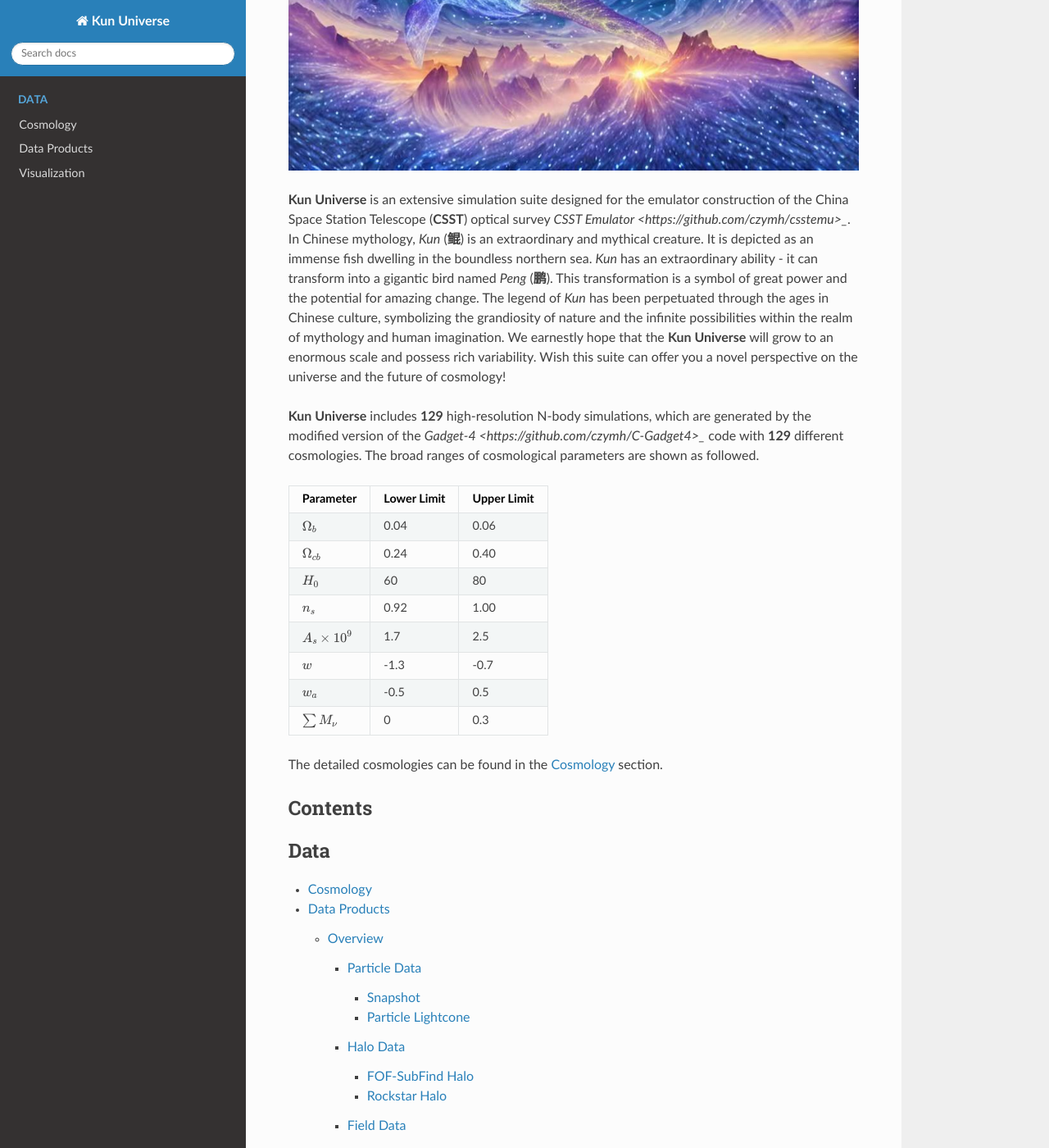
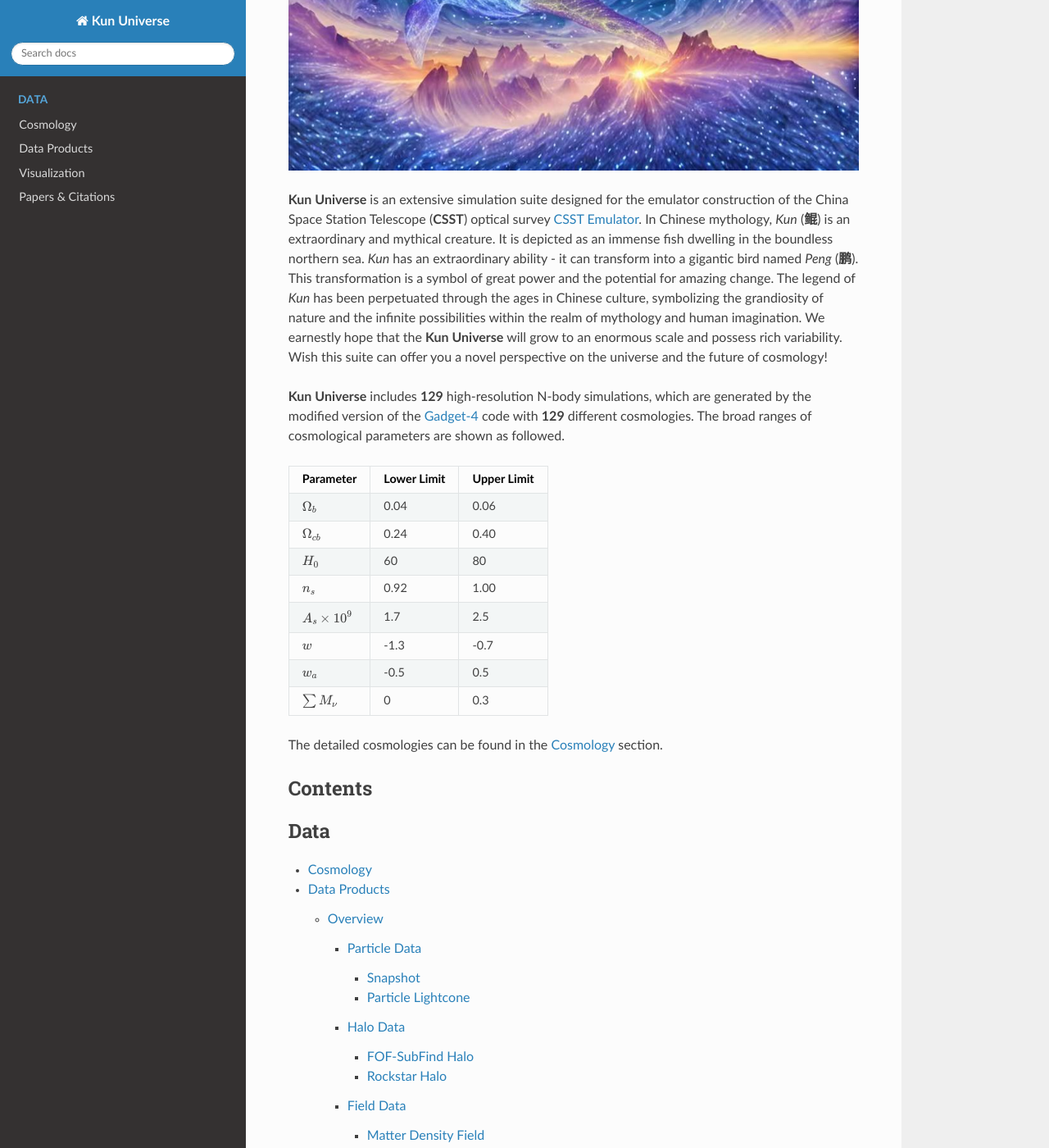
Before and after one commit to czymh/KunSimulation, a Sphinx documentation site: the page built from docs/source/index.rst, in a window 1280 px wide and 1400 px high, scrolled down 294 px. Shown: the whole window at 82% size. Built offline with Sphinx 7.4.7 and the Read the Docs theme 3.1.0, drawn with Linux system fonts in a browser that asks for light colours.

Commit message:
add citation

```diff
--- a/docs/source/dataproducts.rst
+++ b/docs/source/dataproducts.rst
@@ -6,7 +6,7 @@
 
 All simulations in the **Kun Universe** are generated by the modified version of the `Gadget-4` code with 129 different cosmologies.
 Each simulation evolves :math:`3072^3` particles in a box of :math:`1~h^{-1}\mathrm{Gpc}`  on a side.
-The massive neutrinos are incoporated through the Newtonian-motion gauge (detailed in `Heuschling et al. 2022 <https://ui.adsabs.harvard.edu/abs/2022JCAP...09..068H>`_)).
+The massive neutrinos are incoporated through the Newtonian-motion gauge (detailed in `Heuschling et al. 2022 <https://ui.adsabs.harvard.edu/abs/2022JCAP...09..068H>`_).
 All particles are initialized with the second-order Lagrangian Perturbation Theory (2LPT) at the fixed redshift :math:`z = 127`.
 An isotropic glass-like distribution is applied to pre-initial loads.
 At small scales, we fix the equivalent Plummer softening length to :math:`\epsilon = 8~h^{-1}\mathrm{kpc}` in comoving coordinates.
@@ -17,7 +17,7 @@
 The total storage size for the whole simulation suite is about **3.1 PB**.
 The directory of each simulation output is named as ``csst/simulation/cXXXX/output/``, where ``XXXX`` is the cosmology index from 0000 - 0128.
 
-The key data products are listed as follows. The corresponding usage is available in the `github repo <https://github.com/czymh/csst-simulations-read>_`.
+The key data products are listed as follows. The corresponding usage is available in the `github repo <https://github.com/czymh/csst-simulations-read>`_.
 
 Particle Data
 ~~~~~~~~~~~~~
--- a/docs/source/index.rst
+++ b/docs/source/index.rst
@@ -5,7 +5,7 @@
       :alt: KUN
       :width: 100%
 
-**Kun Universe** is an extensive simulation suite designed for the emulator construction of the China Space Station Telescope (**CSST**) optical survey `CSST Emulator <https://github.com/czymh/csstemu>_`.
+**Kun Universe** is an extensive simulation suite designed for the emulator construction of the China Space Station Telescope (**CSST**) optical survey `CSST Emulator <https://github.com/czymh/csstemu>`_.
 In Chinese mythology, *Kun* (**鲲**) is an extraordinary and mythical creature.
 It is depicted as an immense fish dwelling in the boundless northern sea.
 *Kun* has an extraordinary ability - it can transform into a gigantic bird named *Peng* (**鹏**).
@@ -15,7 +15,7 @@
 Wish this suite can offer you a novel perspective on the universe and the future of cosmology!
 
 **Kun Universe** includes **129** high-resolution N-body simulations, which are generated by
-the modified version of the `Gadget-4 <https://github.com/czymh/C-Gadget4>_` code with **129** different cosmologies.
+the modified version of the `Gadget-4 <https://github.com/czymh/C-Gadget4>`_ code with **129** different cosmologies.
 The broad ranges of cosmological parameters are shown as followed.
 
 
```
Also changed, not shown: other parts of docs/source/index.rst (+1 -0 lines), docs/source/citation.rst (added, +46 -0 lines).
